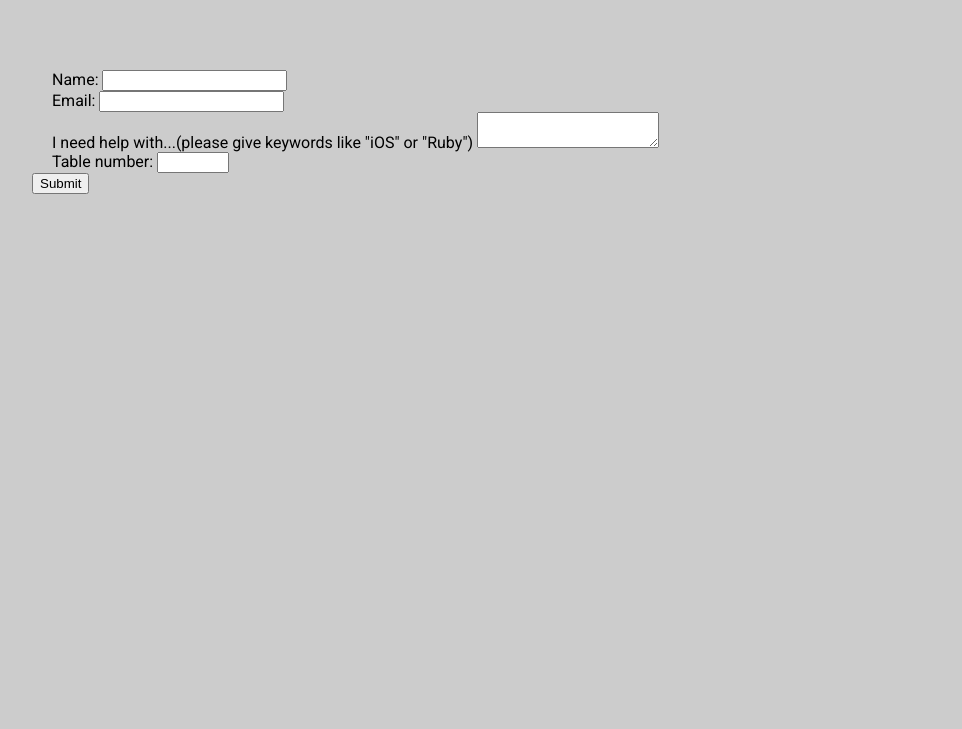
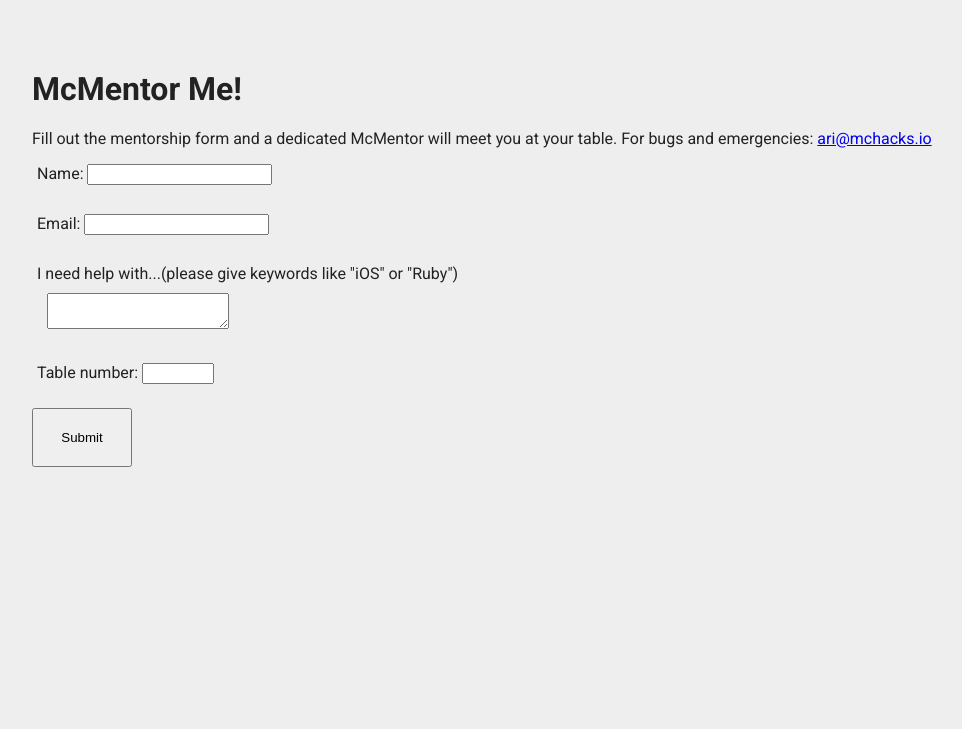
Before and after one commit to tsani/hacksignal, a Flask app: page / in a window 1280 px wide. Shown: the top 729 px of the page, without its empty margins (38-1000 px from the left). Run offline with Flask 2, Linux system fonts and the light colour scheme; data that the repository does not hold is empty; parts of the project's set-up code (start-up, migrations or seed data) failed here and were passed over; some libraries are stand-ins or nearby versions.

Commit message:
UI improvements

```diff
--- a/app/static/stylesheets/style.css
+++ b/app/static/stylesheets/style.css
@@ -3,10 +3,57 @@
 body {
     margin: 70px;
     padding: 0;
-    background-color: #ccc;
+    background-color: #eee;
     font-family: Roboto, sans-serif;
+    color: #222;
+    overflow-x: hidden;
 }
 
 label {
-    margin: 20px;
+	display: block;
+    margin: 5px;
 }
+
+#submit-plz {
+	width: 100px;
+	padding: 20px;
+}
+
+.errors-area li {
+	color: red;
+}
+
+.tl-ticketstatus {
+	font-weight: 900;
+	text-transform: uppercase;
+	letter-spacing: 1px;
+}
+
+#tickets-list {
+	width: 100%;
+	margin: 0;
+	padding: 0;
+}
+
+#tickets-list li {
+	border-bottom: 1px #ccc solid;
+	list-style-type: none;
+	padding: 20px 40px;
+	margin: 0;
+}
+
+.ticket-list-type-pending {
+	background-color: #CC543D;
+}
+
+.ticket-list-type-confirmed {
+	background-color: #FFFC54;
+}
+
+.ticket-list-type-sent {
+	background-color: #38FF6D;
+}
+
+.ticket-list-type-closed {
+	background-color: #437FB2;
+}
--- a/app/templates/help.html
+++ b/app/templates/help.html
@@ -1,10 +1,11 @@
 {% extends "layout.html" %}
+
+{% block contents %}
 
 <h1>McMentor Me!</h1>
 
-<h3>Fill out the mentorship form and a dedicated McMentor will meet you at your table. For bugs and emergencies: <a href="mailto:ari@mchacks.io">ari@mchacks.io</a></h3>
+<p>Fill out the mentorship form and a dedicated McMentor will meet you at your table. For bugs and emergencies: <a href="mailto:ari@mchacks.io">ari@mchacks.io</a></p>
 
-{% block contents %}
 <form action='{{ url_for("mentor_request") }}' method='POST'>
     {{ form.hidden_tag() }}
     <label>
@@ -33,7 +34,7 @@
     <br>
     <label>
         I need help with...(please give keywords like "iOS" or "Ruby")
-        {{ form.ticket_contents() }}
+        <div style="display:block; margin: 10px;">{{ form.ticket_contents() }}</div>
         {% if form.ticket_contents.errors %}
         <ul class="errors-area">
         {% for error in form.ticket_contents.errors %}
@@ -55,6 +56,6 @@
         {% endif %}
     </label>
     <br>
-    <input type='submit'>
+    <input id='submit-plz' type='submit'>
 </form>
 {% endblock %}
--- a/app/templates/layout.html
+++ b/app/templates/layout.html
@@ -5,11 +5,7 @@
     <script src='/static/javascripts/jquery-2.1.3.min.js'></script>
     <script src='/static/javascripts/environment.js'></script>
     <title>
-    {% if title %}
-        {{ title }}
-    {% else %}
-        McHacks | Mentor Request
-    {% endif %}
+        McHacks | McMentors
     </title>
 {% endblock %}
 </head>
--- a/app/templates/success.html
+++ b/app/templates/success.html
@@ -1,5 +1,6 @@
 {% extends "layout.html" %}
 
 {% block contents %}
-<p> it worked ! </p>
+<p>Your request has been submitted! A McMentor will be on their way shortly.</p>
+<p><a href="http://mentors.mchacks.io">Submit a new request</a></p>
 {% endblock %}
```
Also changed, not shown: app/templates/tickets_admin.html (+17 -4 lines).
